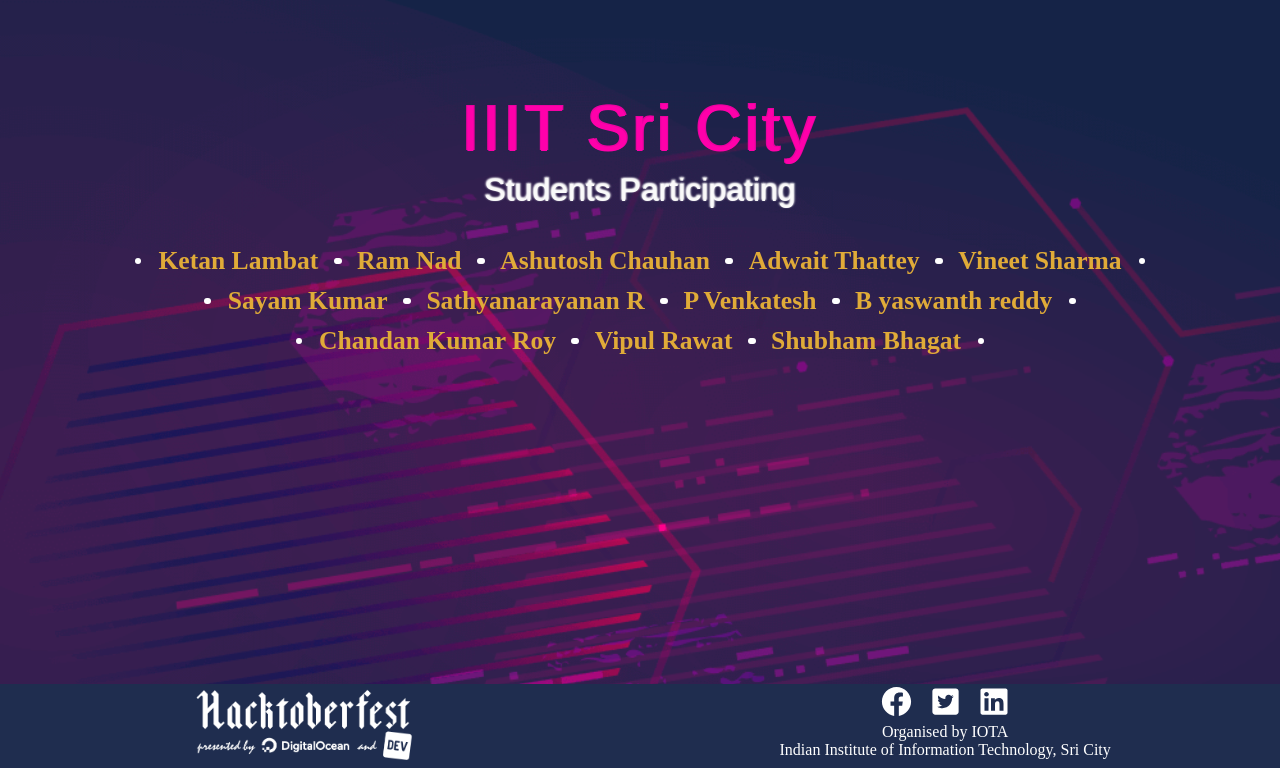
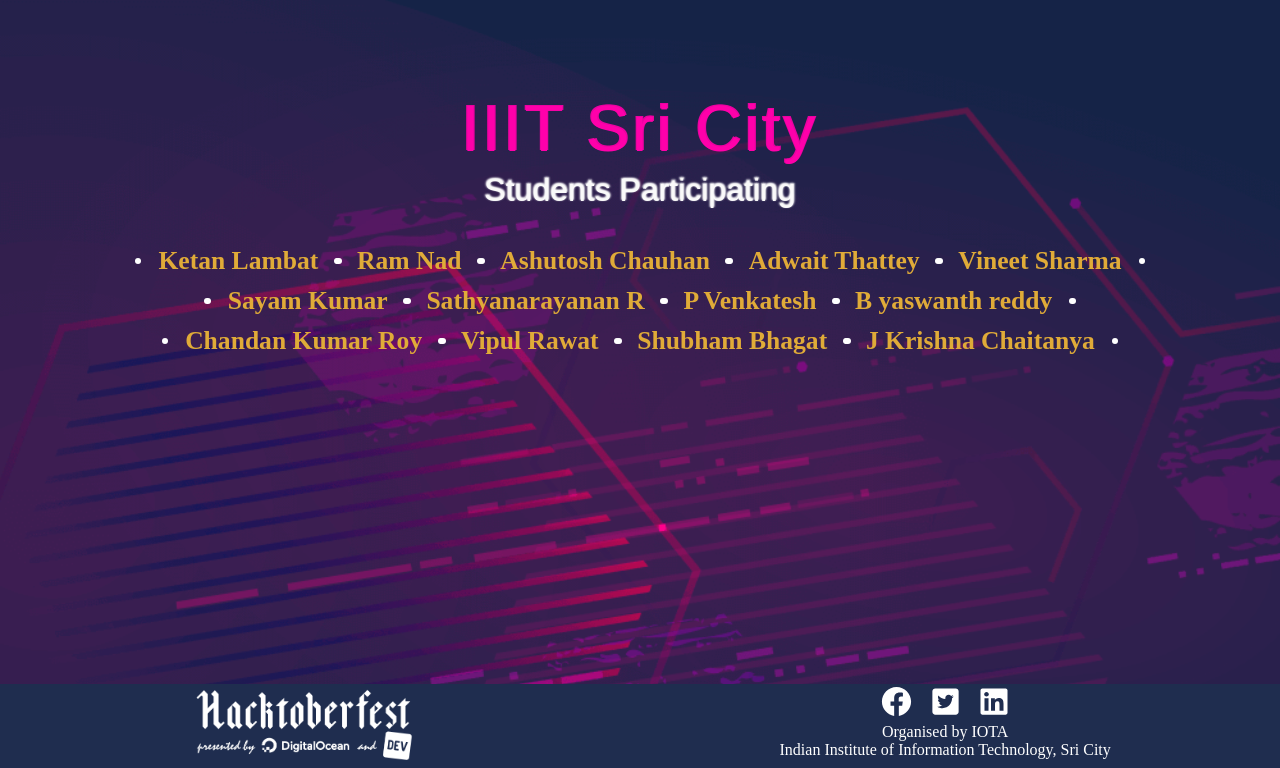
Before and after one commit to Project-Club-IIITS/hacktoberfest2019-participants, a Jekyll site: the page index.html, which Jekyll copies as it is, in a window 1280 px wide, cut to the strip 132-900 px from the top of the page. Built offline with Jekyll 4.4.1, drawn with Linux system fonts in a browser that asks for light colours; some web fonts are replaced.

Commit message:
add my name

```diff
--- a/index.html
+++ b/index.html
@@ -58,6 +58,7 @@
                 <li><a href="https://github.com/chandan5362">Chandan Kumar Roy</a></li>
                 <li><a href="https://github.com/VipulRawat008">Vipul Rawat</a></li>
                 <li><a href="https://github.com/CruxBox">Shubham Bhagat</a></li>
+                <li><a href="https://github.com/chaitanya531">J Krishna Chaitanya</a></li>
             </ul>
         </div>
     </div>
```
